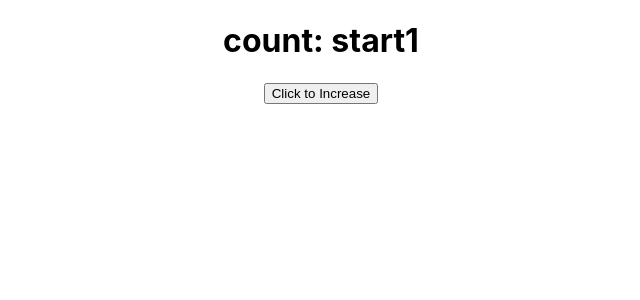
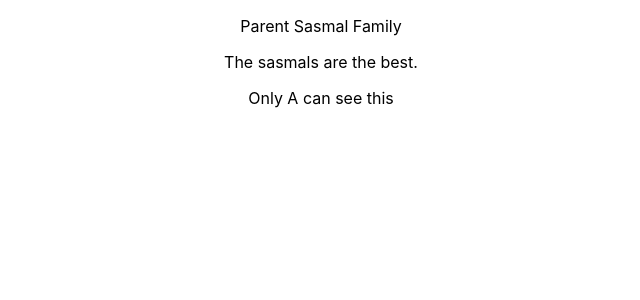
Before and after one commit to PayalSasmal10/react-concepts, a React (Create React App) app: page / in a window 1280 px wide. Shown: the top 300 px of the page, without its empty margins (319-959 px from the left). Built offline with nearby package versions, Linux system fonts and the light colour scheme.

Commit message:
context-api

```diff
--- a/src/App.js
+++ b/src/App.js
@@ -5,18 +5,37 @@ import UseRefSecondEx from "./components/useRef/useRefSecondEx";
 // import Child from './components/useCallback/child';
 // import { Memo } from './components/useMemo/Memo';
 // import { UseRef } from './components/useRef/UseRef';
-// import { Parent } from './components/context_API/Parent';
+import Parent from './components/context_API/Parent';
 
 // import ParentComponent from "./components/useContext/ParentComponent";
+import { FamilyContext } from "./components/context_API/Context-API";
 
 
+
+
+const familySecret = {
+  familyName: "Sasmal Family",
+  onlyParentCanSee : () => {
+      return "The sasmals are the best.";
+  },
+  onlyChildrenACanSee : () => {
+      return "Only A can see this";
+  },
+  onlyChildrenBCanSee: () => {
+      return "Only B can see this";
+  },
+  onlyChildrenCCanSee: () => {
+      return "Only C can see this";
+  },
+
+};
 
 function App() {
   return (
     <div className="App">
-      {/* <UseStateExample />
-       */}
-       <UseRefSecondEx/>
+      <FamilyContext.Provider value={familySecret}>
+        <Parent/>
+      </FamilyContext.Provider>
 
     </div>
   );
--- a/src/components/context_API/ChildA.js
+++ b/src/components/context_API/ChildA.js
@@ -1,10 +1,13 @@
-import React from "react";
+import React, { useContext } from "react";
 import { ChildB } from "./ChildB";
+import { FamilyContext } from "./Context-API";
 
 export const ChildA = () => {
+    const secret = useContext(FamilyContext);
     return (
         <div>
-            <ChildB/>
+            <p>{secret.onlyChildrenACanSee()}</p>
+            {/* <ChildB/> */}
         </div>
     );
 };
--- a/src/components/context_API/ChildB.js
+++ b/src/components/context_API/ChildB.js
@@ -1,13 +1,15 @@
-import { data } from "./Parent";
+// import { data } from "./Parent";
+import ChildC from "./ChildC"
+
+import { useContext } from "react";
+import { FamilyContext } from "./Context-API";
 
 export const ChildB = () => {
+  const secret = useContext(FamilyContext);
   return (
     <>
-      <data.Consumer>
-        {(name) => {
-          return <h1>My name is {name}</h1>;
-        }}
-      </data.Consumer>
+     <p>{secret.onlyChildrenBCanSee()}</p>
+     <ChildC/>
     </>
   );
 };
--- /dev/null
+++ b/src/components/context_API/Context-API.js
@@ -0,0 +1,4 @@
+
+import React, { createContext } from "react";
+
+export const FamilyContext = createContext();
--- a/src/components/context_API/Parent.js
+++ b/src/components/context_API/Parent.js
@@ -1,22 +1,20 @@
-import React, { createContext } from "react";
+import React, { createContext, useContext } from "react";
 import ChildA from "./ChildA";
+import { FamilyContext } from "./Context-API";
+
 
 // to avoid prop drilling.
 // create, provider, consume
 
-const data = createContext();
-const gender = createContext();
 
 const Parent = () => {
-  const name = "Payal";
-  const gender = "Female";
+  const secret = useContext(FamilyContext);
   return (
     <div>
-      <data.Provider value={name}>
-        <ChildA />
-      </data.Provider>
+      <p>{`Parent ${secret.familyName}`}</p>
+      <p>{secret.onlyParentCanSee()}</p>
+      <ChildA />
     </div>
   );
 };
 export default Parent;
-export {data};
```
Also changed, not shown: src/components/context_API/ChildC.js (added).
